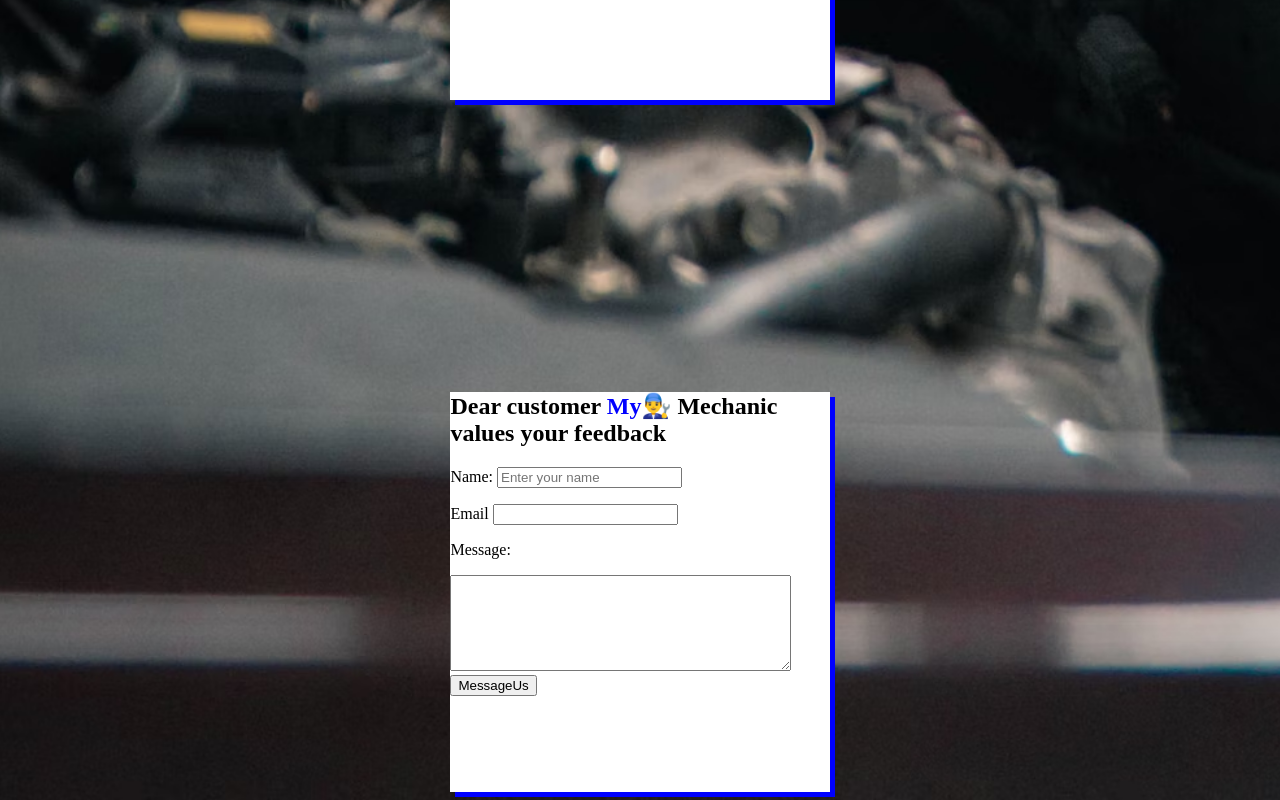
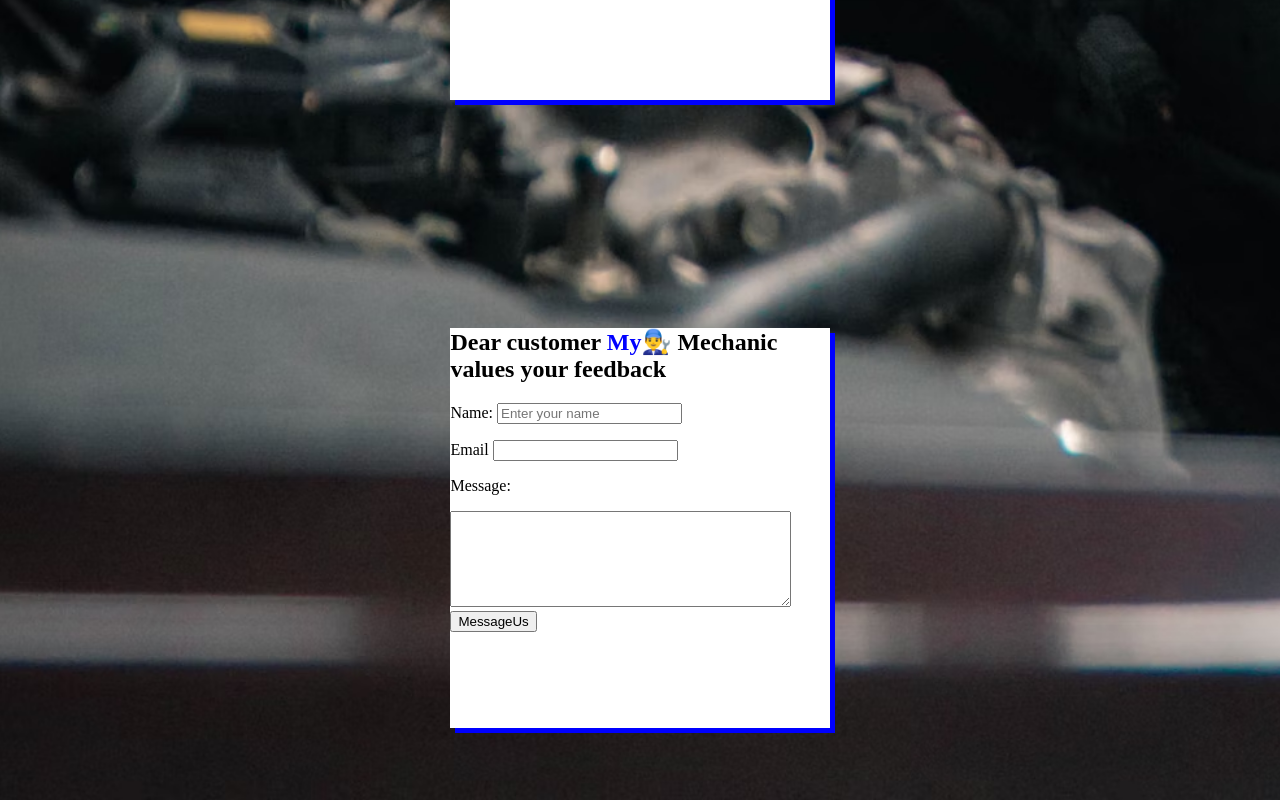
Before and after one commit to denisdelaki/phase1-project, a plain HTML site: page index.html in a window 1280 px wide. Shown: the part 2876-3676 px from the top of the page. Drawn offline with Linux system fonts and the light colour scheme.

Commit message:
added the styling properties to the modified contact form

```diff
--- a/assets/CSS/style.css
+++ b/assets/CSS/style.css
@@ -135,5 +135,6 @@ body{
     margin: auto;
     background-color: white;
     position: relative;
+    bottom: 4rem;
     box-shadow: 5px 5px blue;
 }
```
